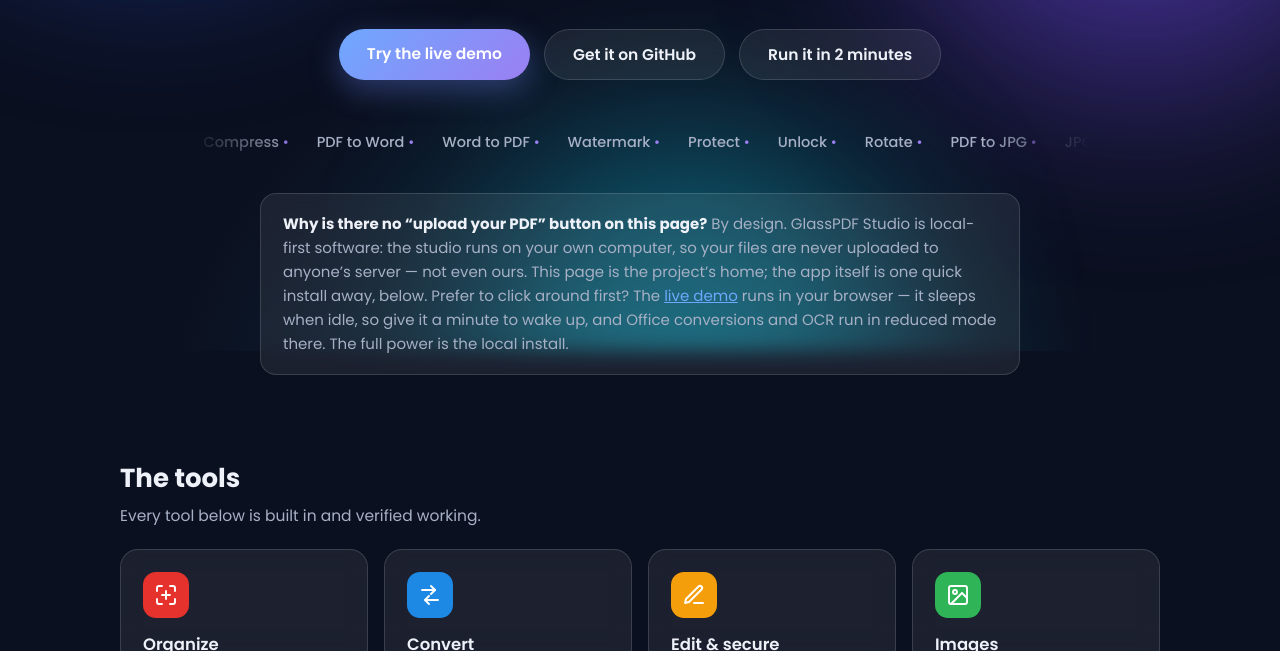
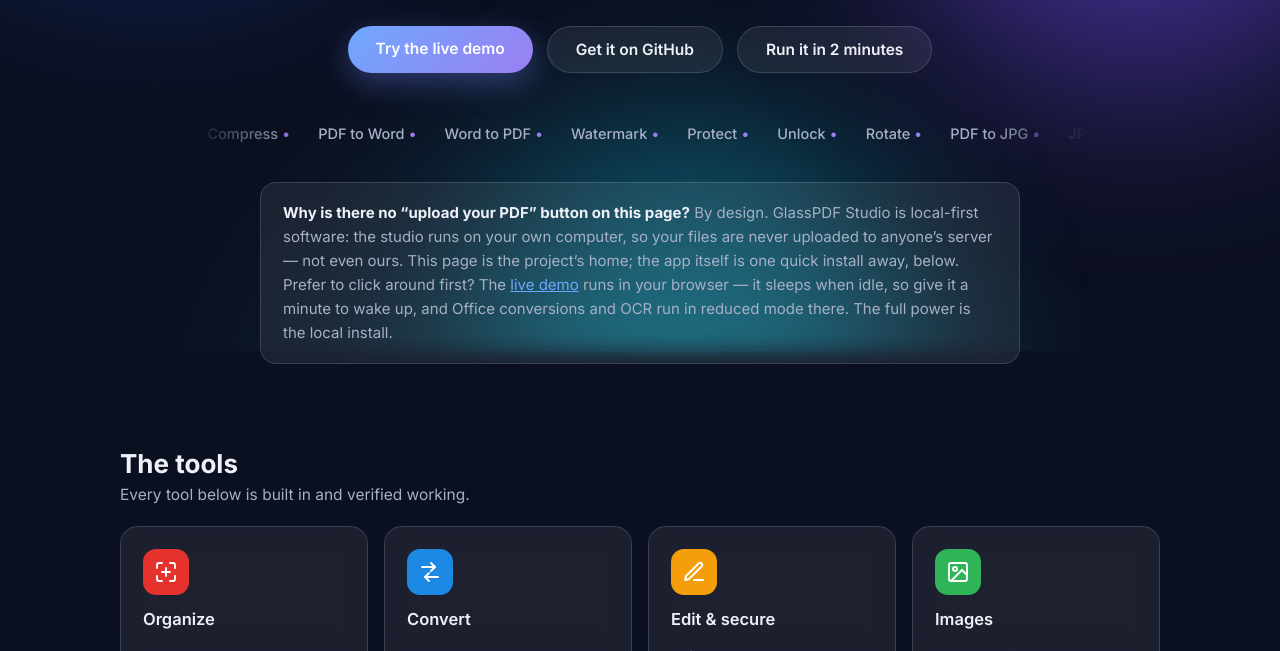
Before and after one commit to ToheedJutt/glasspdfstudio, a plain HTML site: page docs/index.html in a window 1280 px wide. Shown: the part 449-1100 px from the top of the page. Drawn offline with Linux system fonts and the light colour scheme.

Commit message:
Inter on the project page

```diff
--- a/docs/index.html
+++ b/docs/index.html
@@ -9,7 +9,7 @@
 <link rel="icon" href="favicon.ico" sizes="any">
 <link rel="preconnect" href="https://fonts.googleapis.com">
 <link rel="preconnect" href="https://fonts.gstatic.com" crossorigin>
-<link href="https://fonts.googleapis.com/css2?family=Poppins:wght@400;500;600;700;800&display=swap" rel="stylesheet">
+<link href="https://fonts.googleapis.com/css2?family=Inter:wght@400;500;600;700;800&display=swap" rel="stylesheet">
 <style>
   :root{
     --bg:#0b1020; --panel:rgba(255,255,255,.07); --panel-border:rgba(255,255,255,.14);
@@ -18,7 +18,7 @@
   }
   *{box-sizing:border-box}
   html{scroll-behavior:smooth}
-  body{margin:0;font-family:"Poppins","Segoe UI",system-ui,-apple-system,Roboto,Helvetica,Arial,sans-serif;
+  body{margin:0;font-family:"Inter","Segoe UI",system-ui,-apple-system,Roboto,Helvetica,Arial,sans-serif;
     background:var(--bg);color:var(--text);min-height:100vh;overflow-x:hidden}
   /* ---- animated aurora background ---- */
   .aurora{position:fixed;inset:0;z-index:-1;overflow:hidden;background:
```
